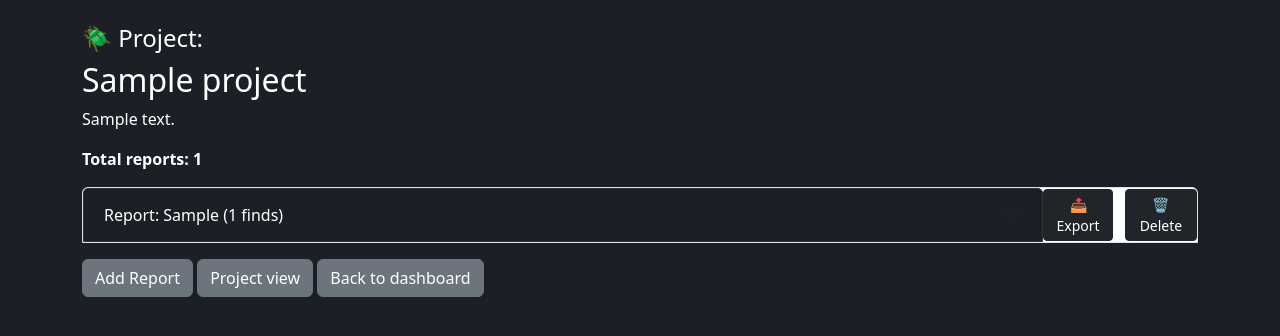
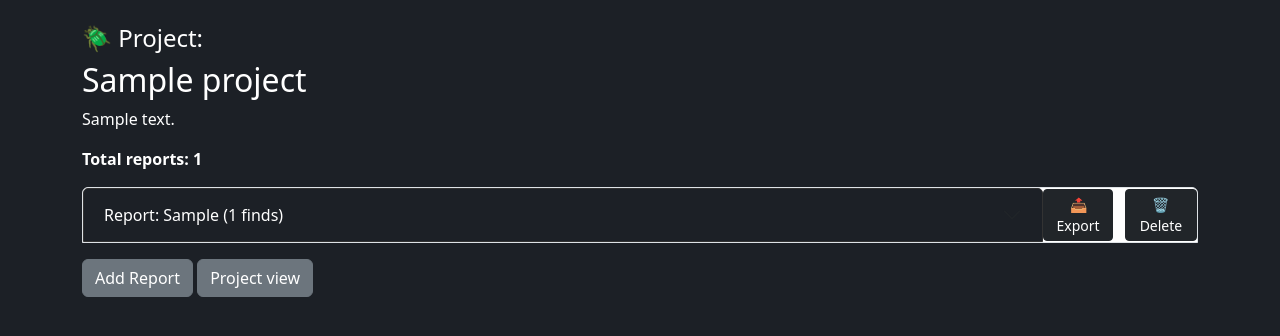
Before and after one commit to pmartinezrhub/DarkReport, a Django app: page /project/1/ in a window 1280 px wide. Shown: the top 336 px of the page. Run offline with Django 4.2, Linux system fonts and the light colour scheme; a user stored in the database is signed in; tables that the repository leaves empty hold one stand-in row (values such as "Sample post").

Commit message:
delete back to dashboard button

```diff
--- a/DarkReport/templates/project_detail.html
+++ b/DarkReport/templates/project_detail.html
@@ -117,7 +117,7 @@
         Add Report
     </button>
     <a href="{% url 'dashboard' %}?project={{ project.id }}" class="btn btn-secondary mt-3">Project view</a>
-    <a href="{% url 'dashboard' %}" class="btn btn-secondary mt-3">Back to dashboard</a>
+
 
 </div>
 
```
